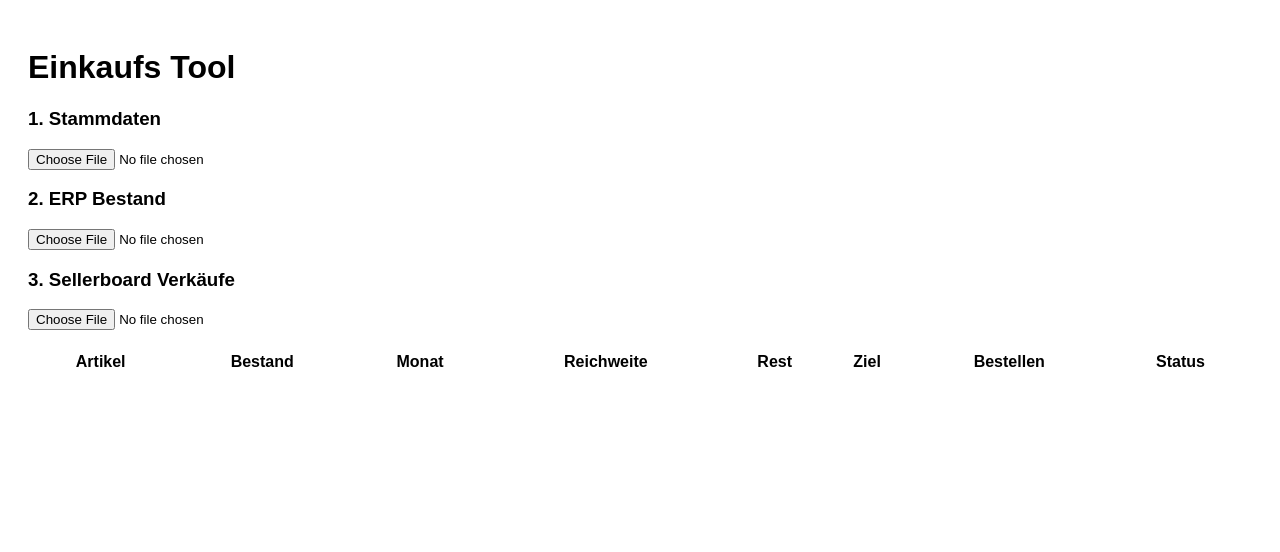
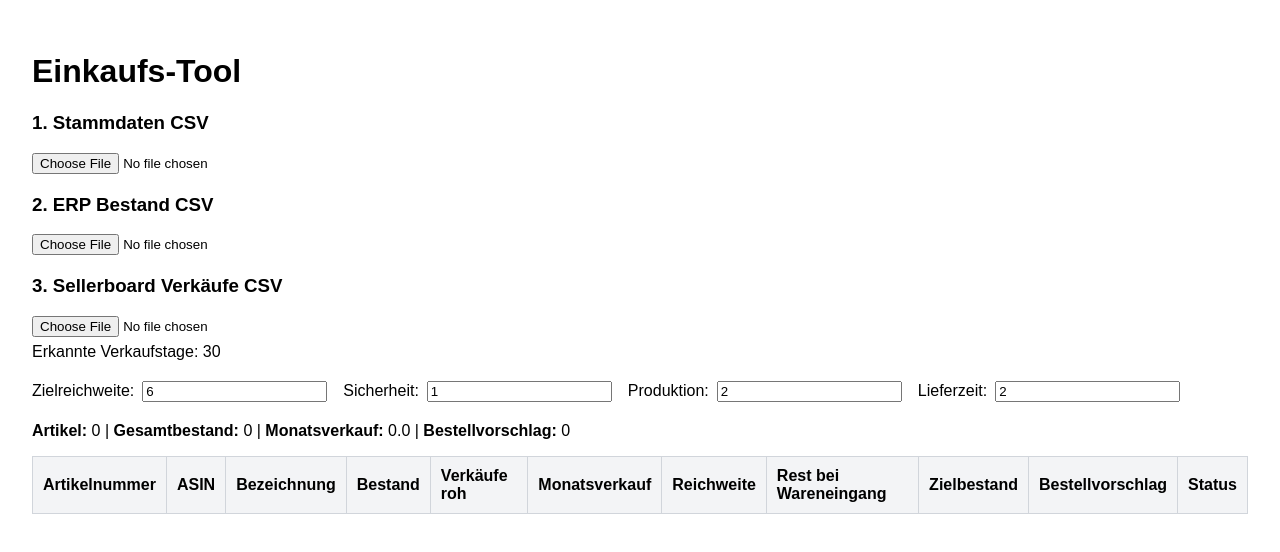
Before and after one commit to kingelvis150888-byte/einkaufs-tool, a Next.js app: page / in a window 1280 px wide. Shown: the top 552 px of the page. Built offline with nearby package versions, Linux system fonts and the light colour scheme.

Commit message:
Update page.js

```diff
--- a/app/page.js
+++ b/app/page.js
@@ -6,222 +6,392 @@ function clean(v) {
   return String(v || "").replace(/"/g, "").trim();
 }
 
-function num(v) {
-  return Number(String(v).replace(/[^\d.-]/g, "")) || 0;
+function normalize(v) {
+  return clean(v).toLowerCase().replace(/\./g, "").trim();
 }
 
-function parseDate(text) {
-  const m = String(text).match(/(\d{2})_(\d{2})_(\d{4})/g);
-  if (!m || m.length < 2) return 30;
+function num(v) {
+  if (!v) return 0;
+  const cleaned = String(v)
+    .replace(/"/g, "")
+    .replace(/\./g, "")
+    .replace(",", ".")
+    .replace(/[^\d.-]/g, "");
+  return Number(cleaned) || 0;
+}
 
-  const toDate = (t) => {
-    const [d, m, y] = t.split("_");
-    return new Date(`${y}-${m}-${d}`);
+function splitCsvLine(line) {
+  return line.includes(";") ? line.split(";") : line.split(",");
+}
+
+function getRows(text) {
+  return text
+    .split(/\r?\n/)
+    .map(splitCsvLine)
+    .filter((row) => row.some((cell) => clean(cell) !== ""));
+}
+
+function getDaysFromFilename(filename) {
+  const matches = String(filename).match(/\d{2}_\d{2}_\d{4}/g);
+  if (!matches || matches.length < 2) return 30;
+
+  const toDate = (s) => {
+    const [d, m, y] = s.split("_");
+    return new Date(`${y}-${m}-${d}T00:00:00`);
   };
 
-  const start = toDate(m[0]);
-  const end = toDate(m[1]);
+  const start = toDate(matches[0]);
+  const end = toDate(matches[1]);
+  const days = Math.floor((end - start) / (1000 * 60 * 60 * 24)) + 1;
 
-  return Math.floor((end - start) / (1000 * 60 * 60 * 24)) + 1;
+  return days > 0 ? days : 30;
 }
 
-function getCoverage(stock, monthly) {
-  if (monthly <= 0) return 999;
-  return stock / monthly;
+function getCoverage(stock, monthlySales) {
+  if (monthlySales <= 0) return 999;
+  return stock / monthlySales;
 }
 
 function getStatus(item) {
-  if (item.projectedStockAtArrival <= 0) {
-    return "Kritisch";
-  }
-  if (item.projectedStockAtArrival < item.monthlySales * 2) {
-    return "Warnung";
-  }
-  if (item.coverage < 3) {
-    return "Achtung";
-  }
+  if (item.projectedStockAtArrival <= 0) return "Kritisch";
+  if (item.projectedStockAtArrival < item.monthlySales * 2) return "Warnung";
+  if (item.coverage < 3) return "Achtung";
   return "OK";
 }
 
+function statusStyle(status) {
+  if (status === "Kritisch") return { background: "#fee2e2", color: "#b91c1c" };
+  if (status === "Warnung") return { background: "#ffedd5", color: "#c2410c" };
+  if (status === "Achtung") return { background: "#fef3c7", color: "#b45309" };
+  return { background: "#dcfce7", color: "#166534" };
+}
+
+const th = {
+  border: "1px solid #d1d5db",
+  padding: 10,
+  background: "#f3f4f6",
+  textAlign: "left",
+};
+
+const td = {
+  border: "1px solid #d1d5db",
+  padding: 10,
+};
+
 export default function Home() {
+  const [parent, setParent] = useState(null);
   const [articles, setArticles] = useState([]);
-  const [parent, setParent] = useState(null);
   const [stockMap, setStockMap] = useState({});
   const [salesMap, setSalesMap] = useState({});
+  const [salesDays, setSalesDays] = useState(30);
   const [error, setError] = useState("");
 
   const [targetMonths, setTargetMonths] = useState(6);
   const [safetyMonths, setSafetyMonths] = useState(1);
+  const [productionMonths, setProductionMonths] = useState(2);
+  const [shippingMonths, setShippingMonths] = useState(2);
 
-  const today = new Date();
+  function handleArticlesUpload(e) {
+    const file = e.target.files?.[0];
+    if (!file) return;
 
-  // 📦 Stammdaten
-  function handleArticles(e) {
-  const file = e.target.files[0];
-  if (!file) return;
+    setError("");
 
     const reader = new FileReader();
 
     reader.onload = (ev) => {
-    const rows = ev.target.result
-      .split(/\r?\n/)
-      .map(r => r.includes(";") ? r.split(";") : r.split(","))
-      .filter(r => r.some(c => String(c).trim() !== ""));
+      const text = ev.target?.result;
+      const rows = getRows(text);
 
-    const headers = rows[0].map(h => clean(h).toLowerCase());
-
-    const idxNr = headers.findIndex(h => h.includes("artikel"));
-    const idxName = headers.findIndex(h => h.includes("bezeichnung"));
-    const idxType = headers.findIndex(h => h.includes("verkauf"));
-    const idxAsin = headers.findIndex(h => h === "asin");
-
-    if (idxNr === -1 || idxAsin === -1 || idxType === -1) {
-      setError("Stammdaten: Spalten nicht erkannt (Artikelnummer, ASIN oder Verkaufstyp fehlt)");
+      if (rows.length < 2) {
+        setError("Stammdaten-Datei enthält zu wenig Daten.");
         return;
       }
 
-    const parsed = rows.slice(1).map(r => ({
-      articleNumber: clean(r[idxNr]),
-      asin: clean(r[idxAsin]),
-      name: clean(r[idxName]),
-      type: clean(r[idxType]),
+      const headers = rows[0].map(normalize);
+
+      const idxArticle = headers.findIndex(
+        (h) => h.includes("artikelnr") || h.includes("artikelnummer")
+      );
+      const idxName = headers.findIndex((h) => h.includes("bezeichnung"));
+      const idxType = headers.findIndex((h) => h.includes("verkaufstyp"));
+      const idxAsin = headers.findIndex((h) => h === "asin");
+
+      if (idxArticle === -1 || idxName === -1 || idxType === -1 || idxAsin === -1) {
+        setError(
+          "Stammdaten: Benötigt werden Artikelnr., Bezeichnung, Verkaufstyp und ASIN."
+        );
+        return;
+      }
+
+      const parsed = rows.slice(1).map((row) => ({
+        articleNumber: clean(row[idxArticle]),
+        name: clean(row[idxName]),
+        type: clean(row[idxType]),
+        asin: clean(row[idxAsin]),
       }));
 
-    const parentItem = parsed.find(x => x.type.toLowerCase().includes("gesperrt"));
-    const variants = parsed.filter(x => x.type.toLowerCase().includes("verkauf"));
+      const foundParent = parsed.find((item) =>
+        item.type.toLowerCase().includes("gesperrt")
+      );
 
-    setParent(parentItem || null);
+      const variants = parsed.filter((item) =>
+        item.type.toLowerCase().includes("verkauf")
+      );
+
+      setParent(foundParent || null);
       setArticles(variants);
     };
 
     reader.readAsText(file, "utf-8");
   }
 
-  // 📦 ERP
-  function handleStock(e) {
-    const file = e.target.files[0];
+  function handleStockUpload(e) {
+    const file = e.target.files?.[0];
     if (!file) return;
+
+    setError("");
 
     const reader = new FileReader();
 
     reader.onload = (ev) => {
-      const rows = ev.target.result.split("\n").map(r => r.split(";"));
+      const rows = getRows(ev.target?.result);
 
-      const headers = rows[0].map(h => clean(h).toLowerCase());
+      if (rows.length < 2) {
+        setError("ERP-Datei enthält zu wenig Daten.");
+        return;
+      }
 
-      const idxNr = headers.findIndex(h => h === "artikelnummer");
-      const idxStock = headers.findIndex(h => h.includes("lager"));
+      const headers = rows[0].map(normalize);
+
+      const idxArticle = headers.findIndex(
+        (h) => h.includes("artikelnr") || h.includes("artikelnummer")
+      );
+
+      const idxStock = headers.findIndex(
+        (h) => h.includes("summe") && h.includes("lager")
+      );
+
+      if (idxArticle === -1 || idxStock === -1) {
+        setError("ERP: Artikelnummer oder Summe Lagerstand wurde nicht gefunden.");
+        return;
+      }
 
       const map = {};
 
-      rows.slice(1).forEach(r => {
-        const nr = clean(r[idxNr]);
-        map[nr] = num(r[idxStock]);
+      rows.slice(1).forEach((row) => {
+        const articleNumber = clean(row[idxArticle]);
+        if (articleNumber) {
+          map[articleNumber] = num(row[idxStock]);
+        }
       });
 
       setStockMap(map);
     };
 
-    reader.readAsText(file);
+    reader.readAsText(file, "utf-8");
   }
 
-  // 📦 Sellerboard
-  function handleSales(e) {
-    const file = e.target.files[0];
+  function handleSalesUpload(e) {
+    const file = e.target.files?.[0];
     if (!file) return;
 
-    const days = parseDate(file.name);
+    setError("");
+
+    const days = getDaysFromFilename(file.name);
+    setSalesDays(days);
 
     const reader = new FileReader();
 
     reader.onload = (ev) => {
-      const rows = ev.target.result.split("\n").map(r => r.split(";"));
-
+      const rows = getRows(ev.target?.result);
       const map = {};
 
-      rows.slice(1).forEach(r => {
-        const asin = clean(r[1]);
-        const qty = num(r[3]);
+      rows.slice(1).forEach((row) => {
+        const asin = clean(row[1]); // Spalte B
+        const quantity = num(row[3]); // Spalte D
 
-        map[asin] = (qty / days) * 30;
+        if (asin) {
+          map[asin] = {
+            quantity,
+            monthlySales: days > 0 ? (quantity / days) * 30 : quantity,
+          };
+        }
       });
 
       setSalesMap(map);
     };
 
-    reader.readAsText(file);
+    reader.readAsText(file, "utf-8");
   }
 
   const data = useMemo(() => {
-    return articles.map(a => {
-      const stock = stockMap[a.articleNumber] || 0;
-      const monthlySales = salesMap[a.asin] || 0;
+    return articles.map((article) => {
+      const stock = stockMap[article.articleNumber] ?? 0;
+      const sales = salesMap[article.asin];
 
+      const monthlySales = sales?.monthlySales ?? 0;
+      const rawSales = sales?.quantity ?? 0;
+
+      const monthsToArrival = productionMonths + shippingMonths;
+      const projectedStockAtArrival = Math.max(
+        0,
+        stock - monthlySales * monthsToArrival
+      );
+
+      const targetStock = monthlySales * (targetMonths + safetyMonths);
+      const recommendedOrderQty = Math.max(0, targetStock - projectedStockAtArrival);
       const coverage = getCoverage(stock, monthlySales);
 
-      const projectedStockAtArrival = stock - monthlySales * 3;
-
-      const targetStock = monthlySales * (targetMonths + safetyMonths);
-
-      const order = Math.max(0, targetStock - projectedStockAtArrival);
-
-      return {
-        ...a,
+      const item = {
+        ...article,
         stock,
+        rawSales,
         monthlySales,
         coverage,
         projectedStockAtArrival,
         targetStock,
-        order,
-        status: getStatus({
-          projectedStockAtArrival,
-          monthlySales,
-          coverage
-        })
+        recommendedOrderQty,
+      };
+
+      return {
+        ...item,
+        status: getStatus(item),
       };
     });
-  }, [articles, stockMap, salesMap, targetMonths, safetyMonths]);
+  }, [
+    articles,
+    stockMap,
+    salesMap,
+    targetMonths,
+    safetyMonths,
+    productionMonths,
+    shippingMonths,
+  ]);
+
+  const totalStock = data.reduce((sum, item) => sum + item.stock, 0);
+  const totalMonthlySales = data.reduce((sum, item) => sum + item.monthlySales, 0);
+  const totalOrder = data.reduce((sum, item) => sum + item.recommendedOrderQty, 0);
 
   return (
-    <main style={{ padding: 20, fontFamily: "Arial" }}>
-      <h1>Einkaufs Tool</h1>
+    <main style={{ padding: 24, fontFamily: "Arial, sans-serif" }}>
+      <h1>Einkaufs-Tool</h1>
 
-      <h3>1. Stammdaten</h3>
-      <input type="file" onChange={handleArticles} />
+      <div style={{ marginBottom: 20 }}>
+        <h3>1. Stammdaten CSV</h3>
+        <input type="file" accept=".csv" onChange={handleArticlesUpload} />
+      </div>
 
-      <h3>2. ERP Bestand</h3>
-      <input type="file" onChange={handleStock} />
+      <div style={{ marginBottom: 20 }}>
+        <h3>2. ERP Bestand CSV</h3>
+        <input type="file" accept=".csv" onChange={handleStockUpload} />
+      </div>
 
-      <h3>3. Sellerboard Verkäufe</h3>
-      <input type="file" onChange={handleSales} />
+      <div style={{ marginBottom: 20 }}>
+        <h3>3. Sellerboard Verkäufe CSV</h3>
+        <input type="file" accept=".csv" onChange={handleSalesUpload} />
+        <div style={{ marginTop: 6 }}>Erkannte Verkaufstage: {salesDays}</div>
+      </div>
+
+      <div style={{ display: "flex", gap: 16, marginBottom: 20 }}>
+        <label>
+          Zielreichweite:
+          <input
+            type="number"
+            value={targetMonths}
+            onChange={(e) => setTargetMonths(Number(e.target.value))}
+            style={{ marginLeft: 8 }}
+          />
+        </label>
+
+        <label>
+          Sicherheit:
+          <input
+            type="number"
+            value={safetyMonths}
+            onChange={(e) => setSafetyMonths(Number(e.target.value))}
+            style={{ marginLeft: 8 }}
+          />
+        </label>
+
+        <label>
+          Produktion:
+          <input
+            type="number"
+            value={productionMonths}
+            onChange={(e) => setProductionMonths(Number(e.target.value))}
+            style={{ marginLeft: 8 }}
+          />
+        </label>
+
+        <label>
+          Lieferzeit:
+          <input
+            type="number"
+            value={shippingMonths}
+            onChange={(e) => setShippingMonths(Number(e.target.value))}
+            style={{ marginLeft: 8 }}
+          />
+        </label>
+      </div>
+
+      {error && (
+        <div style={{ background: "#fee2e2", padding: 12, color: "#991b1b" }}>
+          {error}
+        </div>
+      )}
 
       {parent && <h2>{parent.name}</h2>}
 
-      <table style={{ width: "100%", marginTop: 20 }}>
+      <div style={{ marginBottom: 16 }}>
+        <strong>Artikel:</strong> {data.length} |{" "}
+        <strong>Gesamtbestand:</strong> {totalStock.toFixed(0)} |{" "}
+        <strong>Monatsverkauf:</strong> {totalMonthlySales.toFixed(1)} |{" "}
+        <strong>Bestellvorschlag:</strong> {totalOrder.toFixed(0)}
+      </div>
+
+      <table style={{ width: "100%", borderCollapse: "collapse" }}>
         <thead>
           <tr>
-            <th>Artikel</th>
-            <th>Bestand</th>
-            <th>Monat</th>
-            <th>Reichweite</th>
-            <th>Rest</th>
-            <th>Ziel</th>
-            <th>Bestellen</th>
-            <th>Status</th>
+            <th style={th}>Artikelnummer</th>
+            <th style={th}>ASIN</th>
+            <th style={th}>Bezeichnung</th>
+            <th style={th}>Bestand</th>
+            <th style={th}>Verkäufe roh</th>
+            <th style={th}>Monatsverkauf</th>
+            <th style={th}>Reichweite</th>
+            <th style={th}>Rest bei Wareneingang</th>
+            <th style={th}>Zielbestand</th>
+            <th style={th}>Bestellvorschlag</th>
+            <th style={th}>Status</th>
           </tr>
         </thead>
 
         <tbody>
-          {data.map(d => (
-            <tr key={d.articleNumber}>
-              <td>{d.name}</td>
-              <td>{d.stock}</td>
-              <td>{d.monthlySales.toFixed(1)}</td>
-              <td>{d.coverage.toFixed(1)}</td>
-              <td>{d.projectedStockAtArrival.toFixed(1)}</td>
-              <td>{d.targetStock.toFixed(0)}</td>
-              <td>{d.order.toFixed(0)}</td>
-              <td>{d.status}</td>
+          {data.map((item) => (
+            <tr key={item.articleNumber}>
+              <td style={td}>{item.articleNumber}</td>
+              <td style={td}>{item.asin}</td>
+              <td style={td}>{item.name}</td>
+              <td style={td}>{item.stock}</td>
+              <td style={td}>{item.rawSales}</td>
+              <td style={td}>{item.monthlySales.toFixed(1)}</td>
+              <td style={td}>{item.coverage.toFixed(1)} Monate</td>
+              <td style={td}>{item.projectedStockAtArrival.toFixed(1)}</td>
+              <td style={td}>{item.targetStock.toFixed(1)}</td>
+              <td style={td}>{item.recommendedOrderQty.toFixed(1)}</td>
+              <td style={td}>
+                <span
+                  style={{
+                    ...statusStyle(item.status),
+                    padding: "4px 10px",
+                    borderRadius: 999,
+                    fontWeight: 700,
+                  }}
+                >
+                  {item.status}
+                </span>
+              </td>
             </tr>
           ))}
         </tbody>
```
Lines whose indentation alone changed are shown as unchanged.
